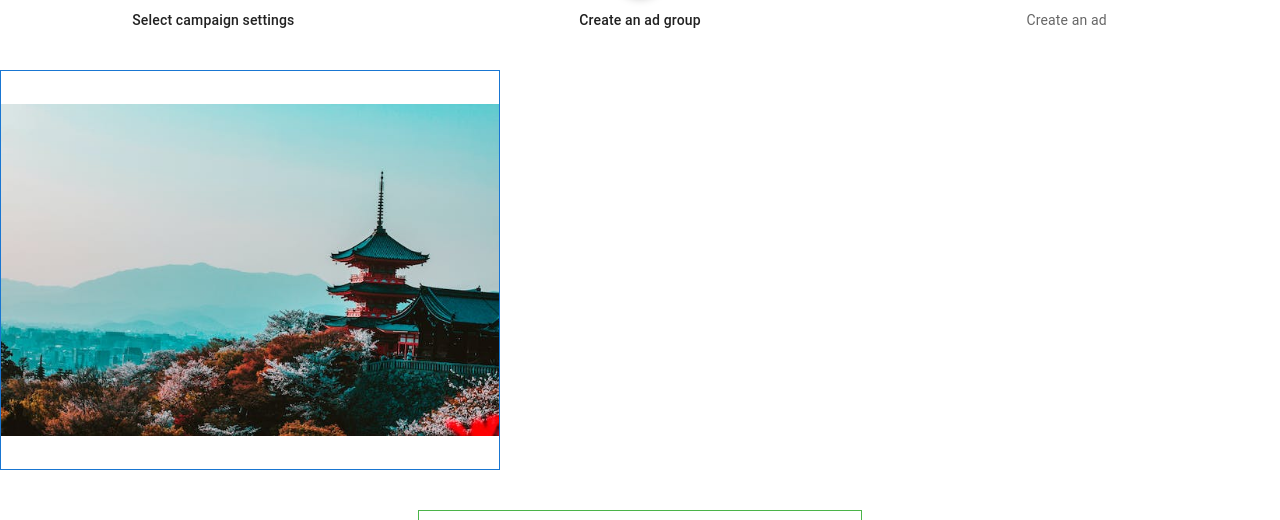
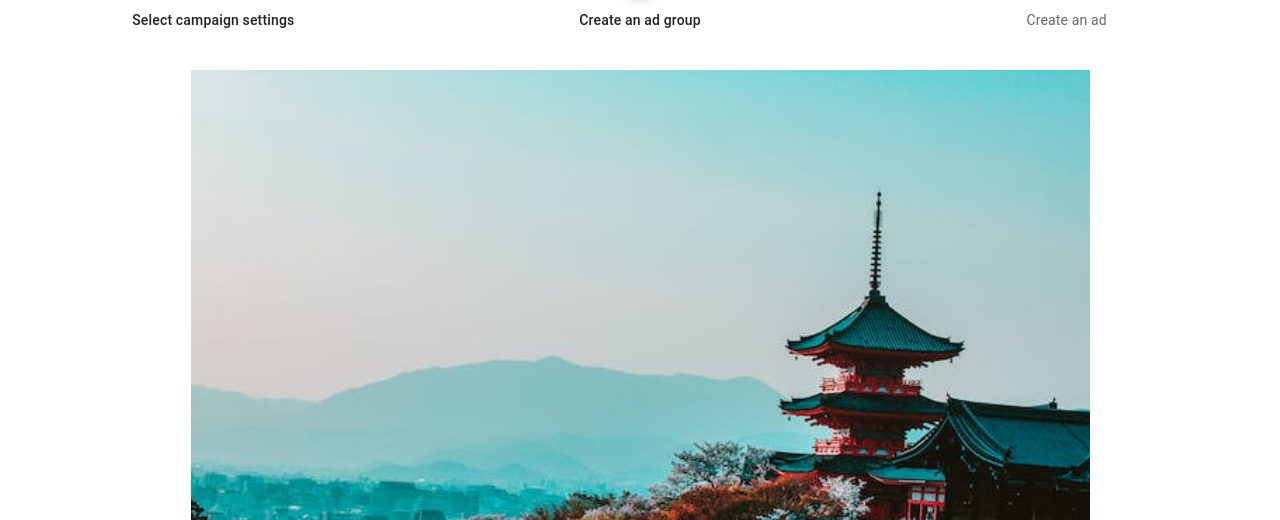
Before and after one commit to nextokoi/project3-itinerario-frontend, a React (Vite) app in the folder itinerario-frontend/: page /planning in a window 1280 px wide. Shown: the part 200-720 px from the top of the page. Built offline with nearby package versions, Linux system fonts and the light colour scheme; no server answers.

Commit message:
hero image centered

```diff
--- a/itinerario-frontend/src/components/MainPlanningComponents/HeaderPlanning/HeaderPlanning.jsx
+++ b/itinerario-frontend/src/components/MainPlanningComponents/HeaderPlanning/HeaderPlanning.jsx
@@ -14,17 +14,17 @@ function HeaderPlanning() {
             <Box>
                 <CustomizedSteppers />
             </Box>
-
+            <Box sx={{ display: 'flex', justifyContent: 'center' }}>
               <Box sx={{
                   backgroundImage: `url(${destinationImg})`,
                   backgroundPosition: "center",
                   marginY: "40px",
-                height: "400px",
-                width: "500px",
+                  height: "600px",
+                  width: "1000px",
                   backgroundRepeat: "no-repeat",
-                backgroundSize: "contain",
-                border: "1px solid #1976d2",
+                  backgroundSize: "contain"
               }}>
+              </Box>
             </Box>
     </div>
   )
```
Lines whose indentation alone changed are shown as unchanged.
